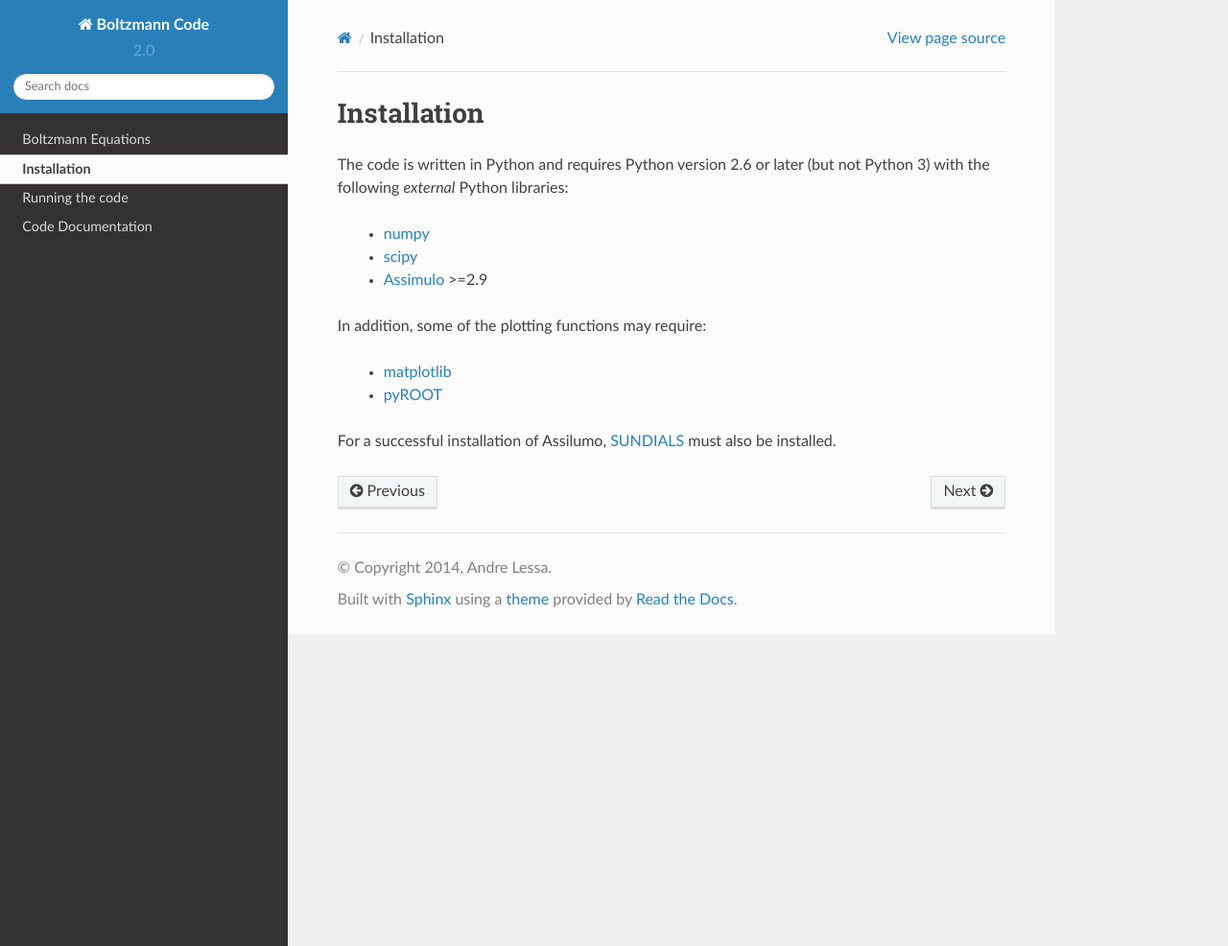
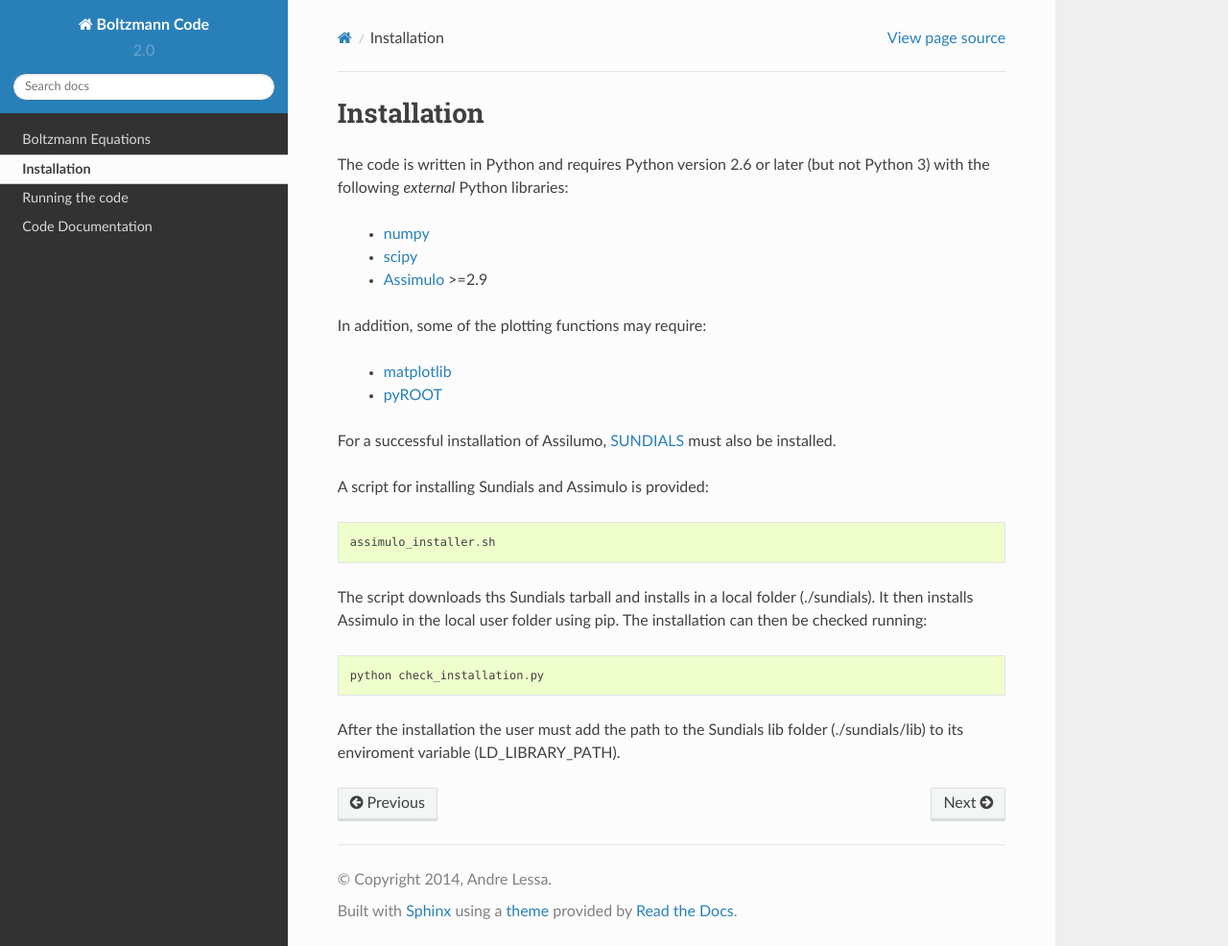
Before and after one commit to andlessa/BoltzmannEqs, a Sphinx documentation site: the page built from Manual/source/installation.rst, in a window 1280 px wide and 986 px high. Shown: the whole window at 96% size. Built offline with Sphinx 7.4.7 and the Read the Docs theme 2.0.0, drawn with Linux system fonts in a browser that asks for light colours.

Commit message:
Small fixes in docs

```diff
--- a/Manual/source/boltzEquations.rst
+++ b/Manual/source/boltzEquations.rst
@@ -36,7 +35,7 @@ densities are given in terms of :math:`F_{i}` as:
    P_{i}(t) & = \frac{1}{3} \int \frac{dp}{2 \pi^2} \frac{p^4}{E_i} F_i(p) \nonumber\end{align}
 
 where :math:`m_i` is the mass of particle :math:`i` and
-:math:`E_i = \sqrt{p_i^2 + m_i^2}`. Using Eq. :eq:`eq:d1`, we obtain the
+:math:`E_i = \sqrt{p_i^2 + m_i^2}`. Using the Boltzmann equation above, we obtain the
 following equations for the number and energy densities:
 
 .. math::
--- a/Manual/source/installation.rst
+++ b/Manual/source/installation.rst
@@ -16,3 +16,14 @@ In addition, some of the plotting functions may require:
  * `pyROOT <https://root.cern.ch/pyroot>`_
 
 For a successful installation of Assilumo, `SUNDIALS <https://computation.llnl.gov/projects/sundials>`_ must also be installed.
+
+A script for installing Sundials and Assimulo is provided: ::
+
+   assimulo_installer.sh
+
+The script downloads ths Sundials tarball and installs in a local folder (./sundials). It then installs Assimulo in the local user folder using pip.
+The installation can then be checked running: ::
+
+   python check_installation.py
+
+After the installation the user must add the path to the Sundials lib folder (./sundials/lib) to its enviroment variable (LD_LIBRARY_PATH).
```
Also changed, not shown: other parts of Manual/source/boltzEquations.rst (+0 -1 lines), pyCode/__init__.py (added).
